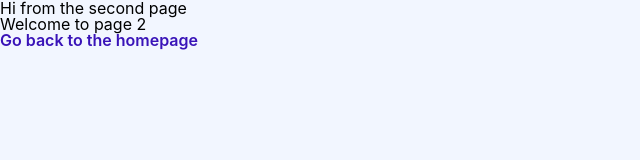
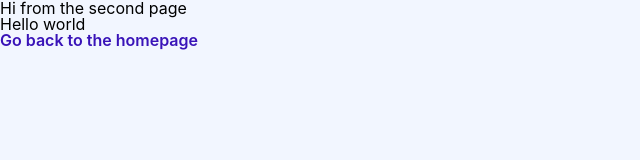
Before and after one commit to SyedJunaidNisar/Gatsby-App, a Gatsby site: page /page-2 in a window 1280 px wide. Shown: the full height of the page, 0-640 px from the left. Built offline with nearby package versions, Linux system fonts and the light colour scheme; Gatsby itself is replaced by a stand-in of ours.

Commit message:
typo change

```diff
--- a/src/pages/page-2.js
+++ b/src/pages/page-2.js
@@ -8,7 +8,7 @@
     <Layout>
       <SEO title="Page two" />
       <h1>Hi from the second page</h1>
-      <p>Welcome to page 2</p>
+      <p>Hello world</p>
       <Link to="/">Go back to the homepage</Link>
     </Layout>
   )
```
